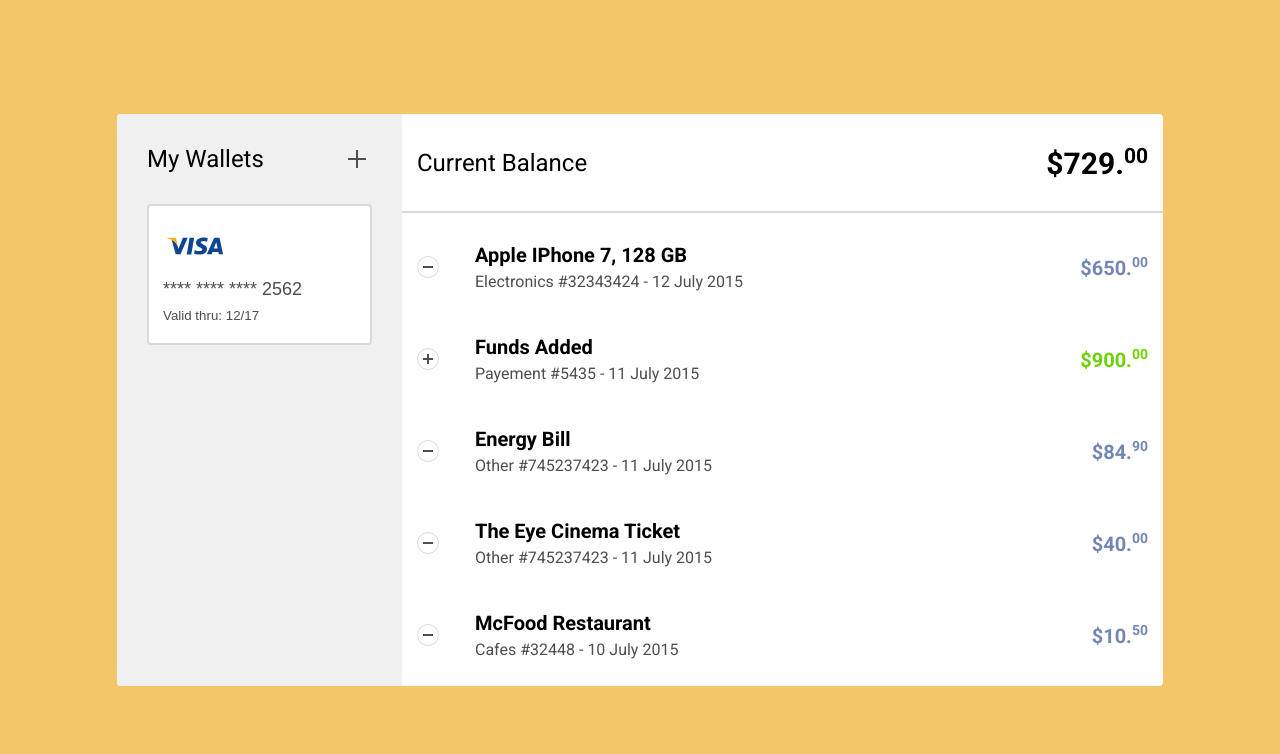
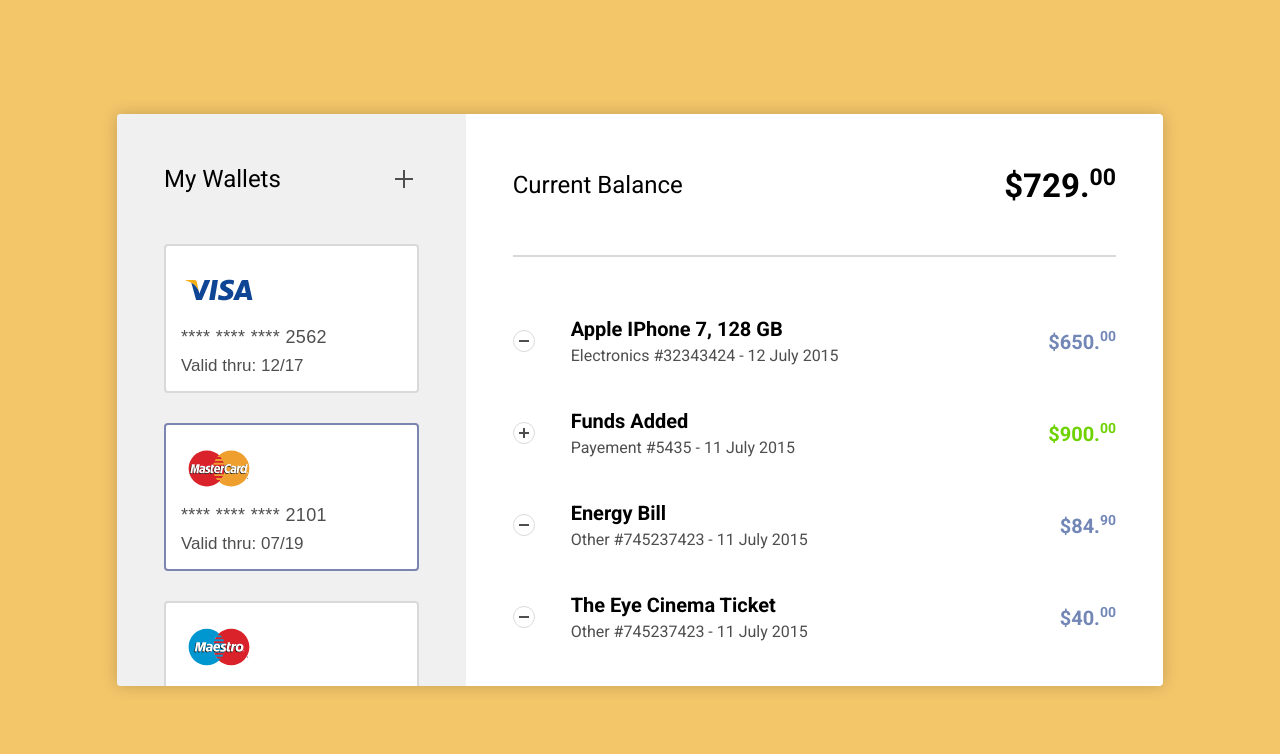
Before and after one commit to vdmkhrp-frontloops-markup/task-09, a website built with Vite: page index.html in a window 1280 px wide. Built offline with nearby package versions, Linux system fonts and the light colour scheme.

Commit message:
created adaptive

```diff
--- a/index.html
+++ b/index.html
@@ -51,7 +51,7 @@
         </div>
       </aside>
       <div class="wallet__content">
-        <div class="wallet__head wallet__head--border">
+        <div class="wallet__head">
           <h2 class="wallet__title">Current Balance</h2>
           <p class="wallet__total">$729.<sup>00</sup></p>
         </div>
--- a/src/style.scss
+++ b/src/style.scss
@@ -23,6 +23,10 @@ body {
   place-items: center;
   font-family: $main-font;
   background-color: #f4c66a;
+
+  @media (width >= 768px) {
+    padding: 15px;
+  }
 }
 
 .icon {
@@ -70,27 +74,30 @@ body {
   border-radius: 4px;
   background-color: #fff;
   overflow: hidden;
+  box-shadow: 0 0 16px 0 rgba(0, 0, 0, 0.2);
 
   @media (width >= 768px) {
+    max-height: 572px;
     grid-template-rows: auto;
-    max-height: 572px;
-    grid-template-columns: 285px 1fr;
+    grid-template-columns: 1fr 2fr;
   }
 
   &__sidebar {
     background-color: #f0f0f0;
-    padding-inline: 30px; //!
-    overflow-x: hidden;
+    overflow: auto;
   }
 
   &__cards {
     display: flex;
-    // flex-direction: column;
-    overflow-x: auto;
+    overflow: auto;
     gap: 30px;
     scroll-snap-type: x mandatory;
-    scroll-padding-inline: 30px;
     padding-bottom: 30px;
+    padding-inline: clamp(30px, 4vw, 47px);
+
+    @media (width >= 768px) {
+      flex-direction: column;
+    }
   }
 
   &__head {
@@ -98,12 +105,8 @@ body {
     align-items: center;
     justify-content: space-between;
     column-gap: 10px;
-    padding-block: 30px;
-
-    &--border {
-      border-bottom: 2px solid #d9d9d9;
-      padding-inline: 15px;
-    }
+    padding-block: clamp(30px, 5vw, 50px);
+    padding-inline: clamp(30px, 4vw, 47px);
   }
 
   &__title {
@@ -138,7 +141,7 @@ body {
 
   &__total {
     font-weight: 700;
-    font-size: clamp(23px, 3vw, 30px);
+    font-size: clamp(23px, 3vw, 33px);
 
     sup {
       font-size: 0.7em;
@@ -149,7 +152,9 @@ body {
     display: flex;
     flex-direction: column;
     row-gap: 44px;
-    padding: 30px 15px;
+    border-top: 2px solid #d9d9d9;
+    margin-inline: clamp(15px, 4vw, 47px);
+    padding-block: clamp(15px, 5vw, 60px);
   }
 }
 
@@ -159,10 +164,13 @@ body {
   flex-direction: column;
   border: 2px solid #d9d9d9;
   border-radius: 4px;
-  padding: 20px 14px;
+  padding: 20px 15px 15px;
   background-color: #fff;
   color: #4e4e4e;
-  min-width: 100%;
+  scroll-snap-align: center;
+  width: 100%;
+  max-width: 290px;
+  flex-shrink: 0;
 
   @media (hover: hover) {
     cursor: pointer;
@@ -174,7 +182,7 @@ body {
 
   &__image {
     display: block;
-    width: 64px;
+    width: 76px;
     padding-bottom: 5px;
   }
 
@@ -184,11 +192,14 @@ body {
 
   &__number {
     font-size: 18px;
+    white-space: nowrap;
     font-weight: 500;
+    letter-spacing: 0.02em;
   }
 
   &__validity {
     font-weight: 500;
+    font-size: 17px;
   }
 }
 
```
